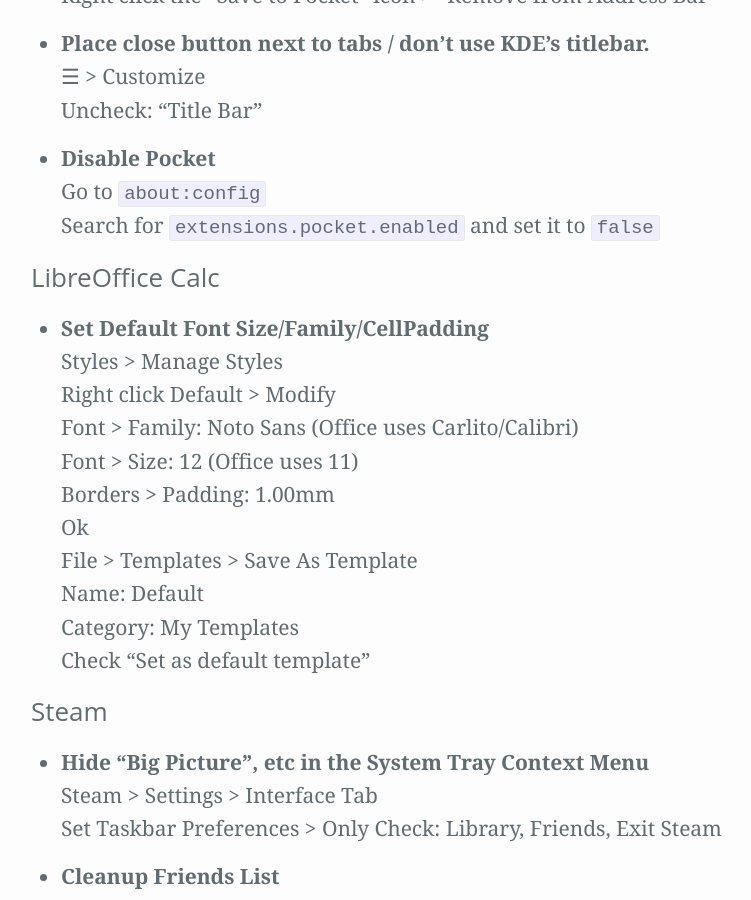
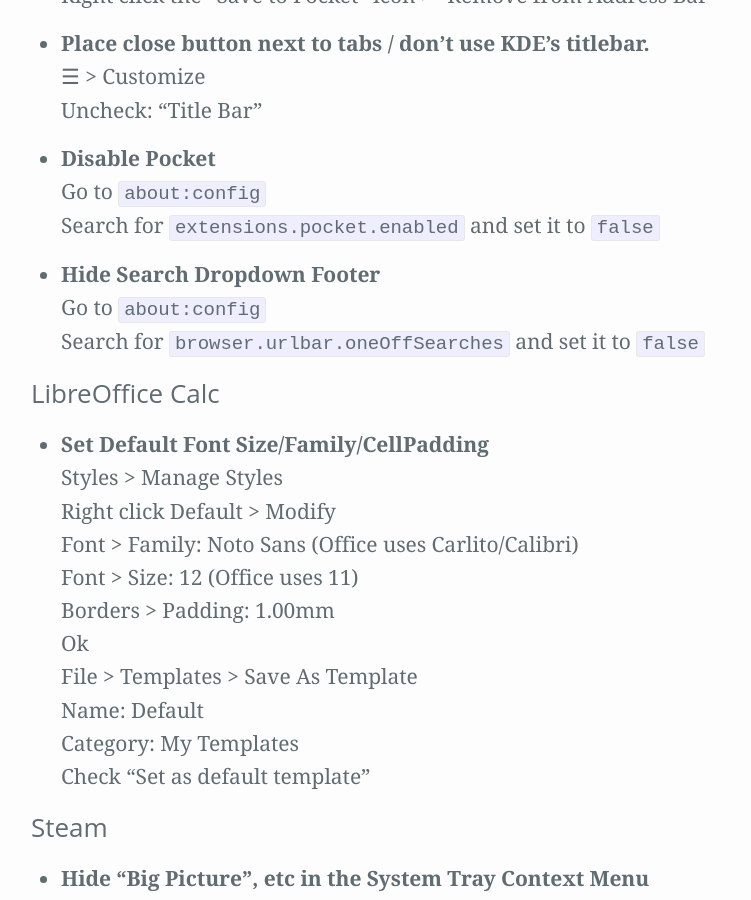
Before and after one commit to Zren/zren.github.io, a Jekyll site: the page built from kde.md, in a window 1280 px wide and 900 px high, scrolled down 11577 px. Shown: the whole window, without its empty margins (127-878 px from the left). Built offline with Jekyll 4.4.1, drawn with Linux system fonts in a browser that asks for light colours.

Commit message:
Add tip for hiding the "Search Wikipedia" footer in the search dropdown

```diff
--- a/kde.md
+++ b/kde.md
@@ -460,6 +460,12 @@
   Go to `about:config`
   Search for `extensions.pocket.enabled` and set it to `false`
 
+{% assign i = i | plus: 1 %}
+* {:#cfg-{{ i }}} Hide Search Dropdown Footer
+  Go to `about:config`
+  Search for `browser.urlbar.oneOffSearches` and set it to `false`
+
+
 ### LibreOffice Calc
 
 {% assign i = i | plus: 1 %}
```
